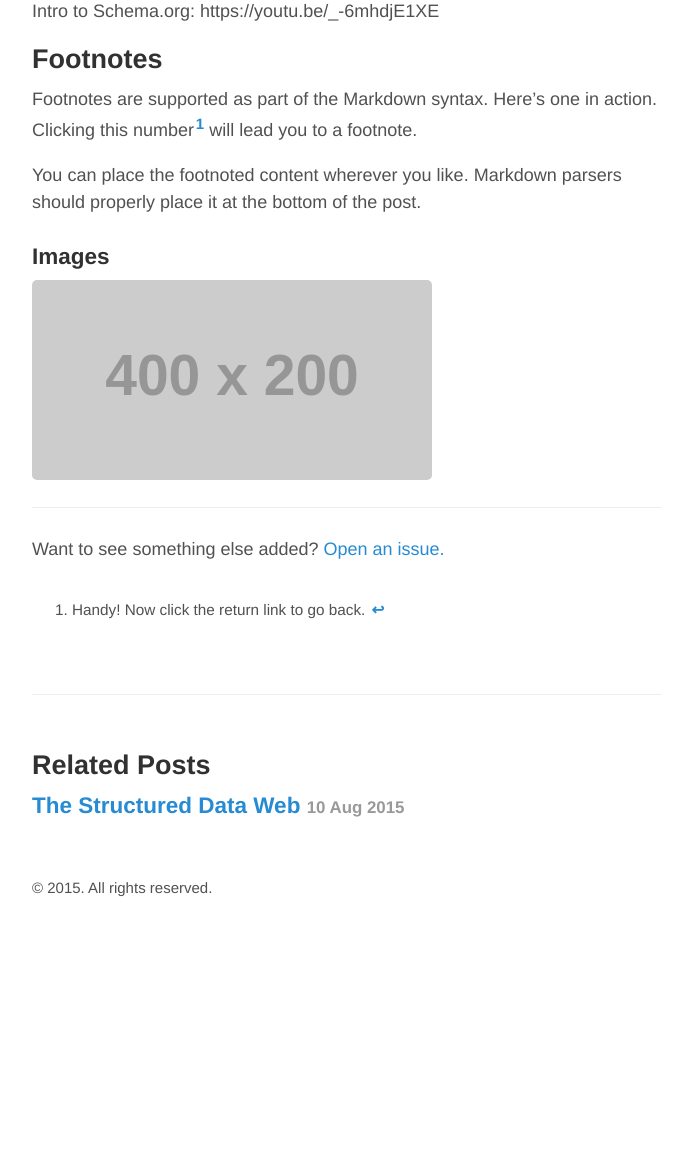
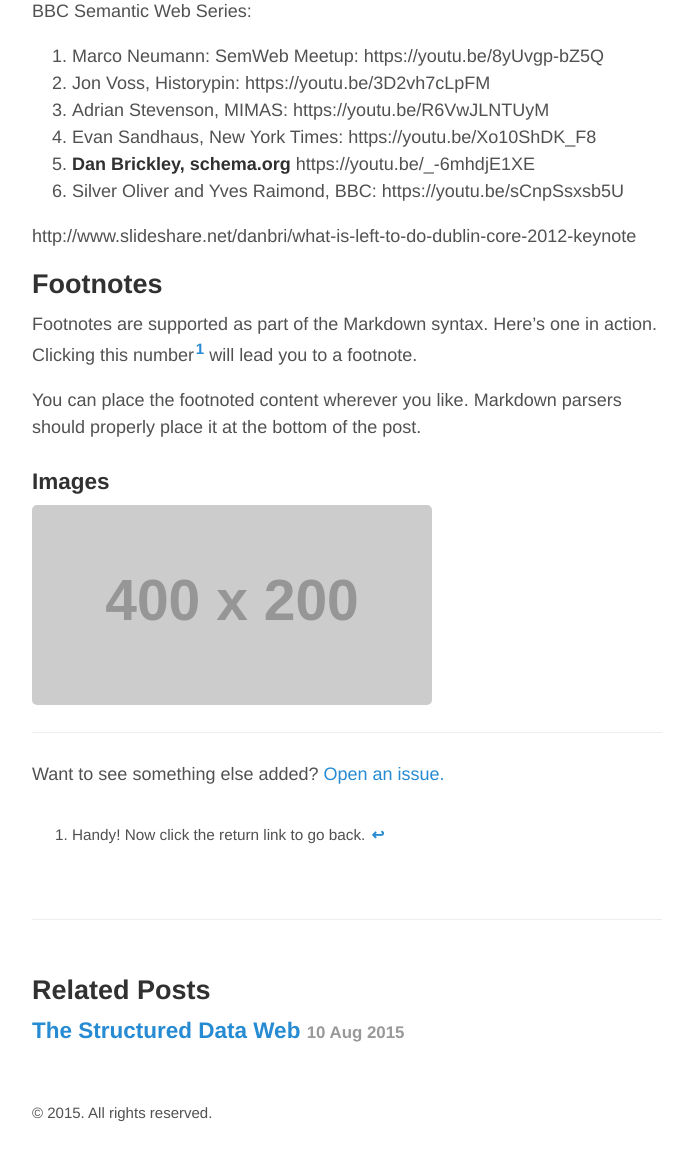
Before and after one commit to healthschema/healthschema.github.io, a Jekyll site: the page built from _posts/2015-08-16-intro-schema-org.md, in a window 1280 px wide. Shown: the part 528-1690 px from the top of the page, without its empty margins (293-986 px from the left). Built offline with Jekyll 4.4.1, drawn with Linux system fonts in a browser that asks for light colours; before the commit the page ends 1465 px from its top, so only the background shows below that.

Commit message:
Update 2015-08-16-intro-schema-org.md

```diff
--- a/_posts/2015-08-16-intro-schema-org.md
+++ b/_posts/2015-08-16-intro-schema-org.md
@@ -6,8 +6,18 @@ title: Schema.org Intro
 
 [![Intro to Schema.orgE](http://img.youtube.com/vi/YOUTUBE_VIDEO_ID_HERE/0.jpg)](https://youtu.be/_-6mhdjE1XE)
 
-Intro to Schema.org:  https://youtu.be/_-6mhdjE1XE
 
+BBC Semantic Web Series:
+1. Marco Neumann: SemWeb Meetup:  https://youtu.be/8yUvgp-bZ5Q
+2. Jon Voss, Historypin: https://youtu.be/3D2vh7cLpFM
+3. Adrian Stevenson, MIMAS: https://youtu.be/R6VwJLNTUyM
+4. Evan Sandhaus, New York Times:  https://youtu.be/Xo10ShDK_F8
+5. __Dan Brickley, schema.org__ https://youtu.be/_-6mhdjE1XE
+6. Silver Oliver and Yves Raimond, BBC: https://youtu.be/sCnpSsxsb5U
+
+
+
+http://www.slideshare.net/danbri/what-is-left-to-do-dublin-core-2012-keynote
 
 
 ## Footnotes
```
